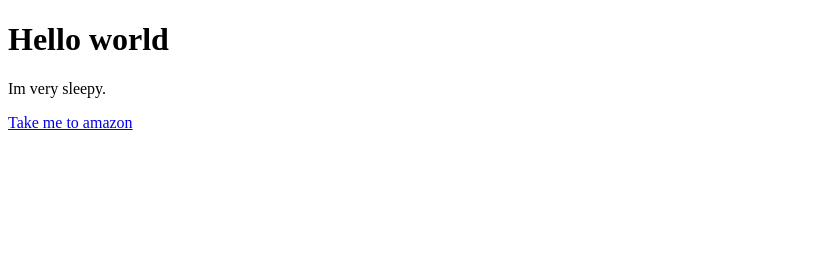
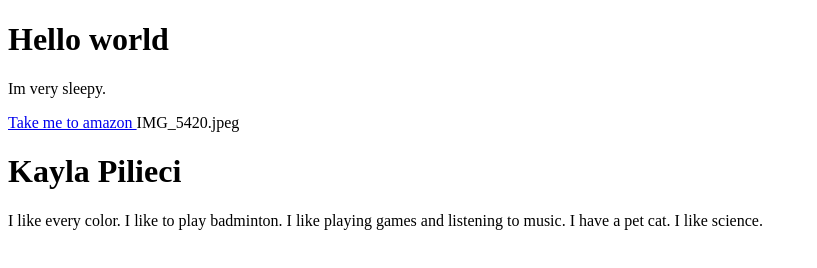
Before and after one commit to KaylaPilieci/QualifiedAdoredFunctions, a plain HTML site: page index.html in a window 1280 px wide. Shown: the whole page, without its empty margins (0-817 px from the left). Drawn offline with Linux system fonts and the light colour scheme.

Commit message:
Added Image

```diff
--- a/index.html
+++ b/index.html
@@ -20,3 +20,13 @@
 
   <script src="script.js"></script>
 </body>
+
+<img>IMG_5420.jpeg</img>
+
+  <h1> Kayla Pilieci </h1>
+
+  <p> I like every color.
+ I like to play badminton.
+I like playing games and listening to music.
+I have a pet cat.
+I like science.</p>
```
Also changed, not shown: IMG_5420.jpeg (added).
